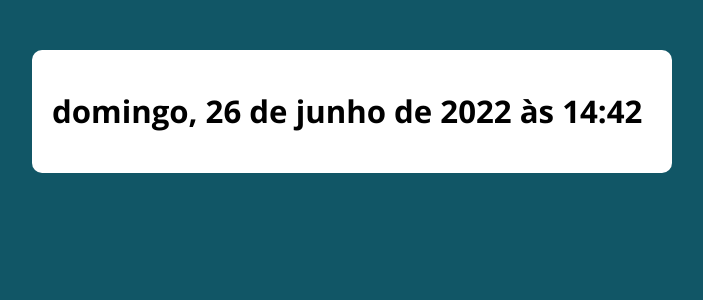
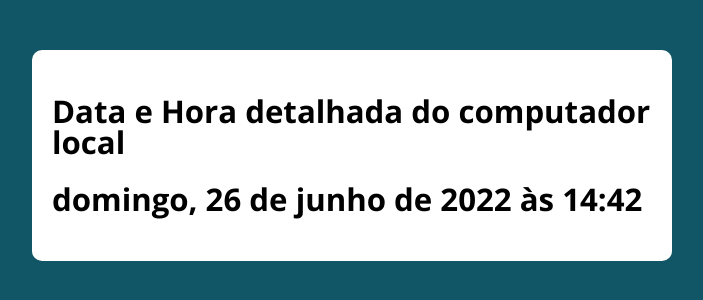
Before and after one commit to lima2014/JavaScript, a plain HTML site: page Exercicio_com_switch_e_date/index.html in a window 1280 px wide. Shown: the whole page, without its empty margins (288-991 px from the left). Drawn offline with nearby package versions, Linux system fonts and the light colour scheme.

Commit message:
Switch com Date

```diff
--- a/Exercicio_com_switch_e_date/index.html
+++ b/Exercicio_com_switch_e_date/index.html
@@ -5,13 +5,15 @@
     <meta charset="UTF-8">
     <meta name="viewport" content="width=device-width, initial-scale=1.0">
     <meta http-equiv="X-UA-Compatible" content="ie=edge">
-    <title>Modelo</title>
+    <title>Data e Hora</title>
     <link rel="stylesheet" href="./assets/css/style.css">
 </head>
 
 <body>
     <section class="container">
-        <h1>Lorem dolor sit amet</h1>
+        <h2>Data e Hora detalhada do computador local</h2>
+
+        <h1>Aqui vai ficar a data e hora</h1>
     </section>
     <script src="./assets/js/main.js"></script>
 </body>
```
